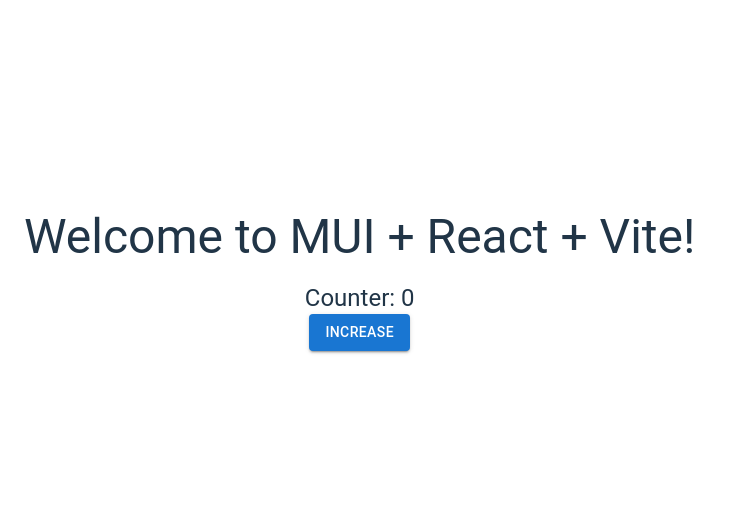
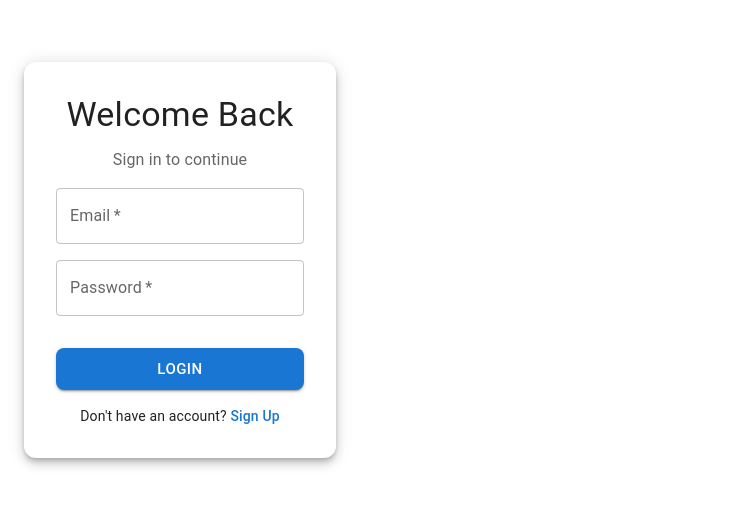
Before and after one commit to TimaBag/jobAi, a React (Vite) app: page /login in a window 1280 px wide. Shown: the part 140-646 px from the top of the page, without its empty margins (0-736 px from the left). Built offline with nearby package versions, Linux system fonts and the light colour scheme.

Commit message:
feat: add login page

```diff
--- a/package.json
+++ b/package.json
@@ -15,7 +15,8 @@
     "@mui/icons-material": "^6.4.6",
     "@mui/material": "^6.4.6",
     "react": "^19.0.0",
-    "react-dom": "^19.0.0"
+    "react-dom": "^19.0.0",
+    "react-router-dom": "^7.2.0"
   },
   "devDependencies": {
     "@eslint/js": "^9.21.0",
--- a/src/App.jsx
+++ b/src/App.jsx
@@ -1,23 +1,18 @@
-import { Button, Container, Typography } from '@mui/material'
-import { useState } from 'react'
+import React from 'react'
+import { Route, BrowserRouter as Router, Routes } from 'react-router-dom'
+import AuthPage from './pages/auth.page'
+import CompanyPage from './pages/company.page'
+import TalentPage from './pages/talent.page'
 
 function App() {
-	const [count, setCount] = useState(0)
-
 	return (
-		<Container sx={{ textAlign: 'center', mt: 5 }}>
-			<Typography variant='h3' gutterBottom>
-				Welcome to MUI + React + Vite!
-			</Typography>
-			<Typography variant='h5'>Counter: {count}</Typography>
-			<Button
-				variant='contained'
-				color='primary'
-				onClick={() => setCount(count + 1)}
-			>
-				Increase
-			</Button>
-		</Container>
+		<Router>
+			<Routes>
+				<Route path='/login' element={<AuthPage />} />
+				<Route path='/company' element={<CompanyPage />} />
+				<Route path='/talent' element={<TalentPage />} />
+			</Routes>
+		</Router>
 	)
 }
 
--- /dev/null
+++ b/src/pages/auth.page.jsx
@@ -0,0 +1,88 @@
+import {
+	Box,
+	Button,
+	Container,
+	Paper,
+	TextField,
+	Typography,
+} from '@mui/material'
+import { useState } from 'react'
+import { Link } from 'react-router-dom'
+
+export default function AuthPage() {
+	const [email, setEmail] = useState('')
+	const [password, setPassword] = useState('')
+
+	const handleSubmit = e => {
+		e.preventDefault()
+		console.log('Logging in with:', { email, password })
+	}
+
+	return (
+		<Container
+			sx={{
+				display: 'flex',
+				justifyContent: 'center',
+				alignItems: 'center',
+				height: '100vh',
+			}}
+		>
+			<Paper
+				elevation={6}
+				sx={{
+					padding: 4,
+					borderRadius: 3,
+					textAlign: 'center',
+					maxWidth: 400,
+				}}
+			>
+				<Typography variant='h4' gutterBottom>
+					Welcome Back
+				</Typography>
+				<Typography variant='body1' color='text.secondary' mb={2}>
+					Sign in to continue
+				</Typography>
+				<Box
+					component='form'
+					onSubmit={handleSubmit}
+					sx={{ display: 'flex', flexDirection: 'column', gap: 2 }}
+				>
+					<TextField
+						label='Email'
+						variant='outlined'
+						fullWidth
+						required
+						value={email}
+						onChange={e => setEmail(e.target.value)}
+					/>
+					<TextField
+						label='Password'
+						type='password'
+						variant='outlined'
+						fullWidth
+						required
+						value={password}
+						onChange={e => setPassword(e.target.value)}
+					/>
+					<Button
+						type='submit'
+						variant='contained'
+						size='large'
+						sx={{ mt: 2, borderRadius: 2 }}
+					>
+						Login
+					</Button>
+				</Box>
+				<Typography variant='body2' mt={2}>
+					Don't have an account?{' '}
+					<Link
+						to='/signup'
+						style={{ textDecoration: 'none', color: '#1976d2' }}
+					>
+						Sign Up
+					</Link>
+				</Typography>
+			</Paper>
+		</Container>
+	)
+}
--- /dev/null
+++ b/src/pages/company.page.jsx
@@ -0,0 +1,3 @@
+export default function CompanyPage() {
+	return <h1>Company Page</h1>
+}
--- /dev/null
+++ b/src/pages/talent.page.jsx
@@ -0,0 +1,3 @@
+export default function TalentPage() {
+	return <h1>Company Page</h1>
+}
```
Also changed, not shown: 1 other file (tests, documents, lock files or other folders).
